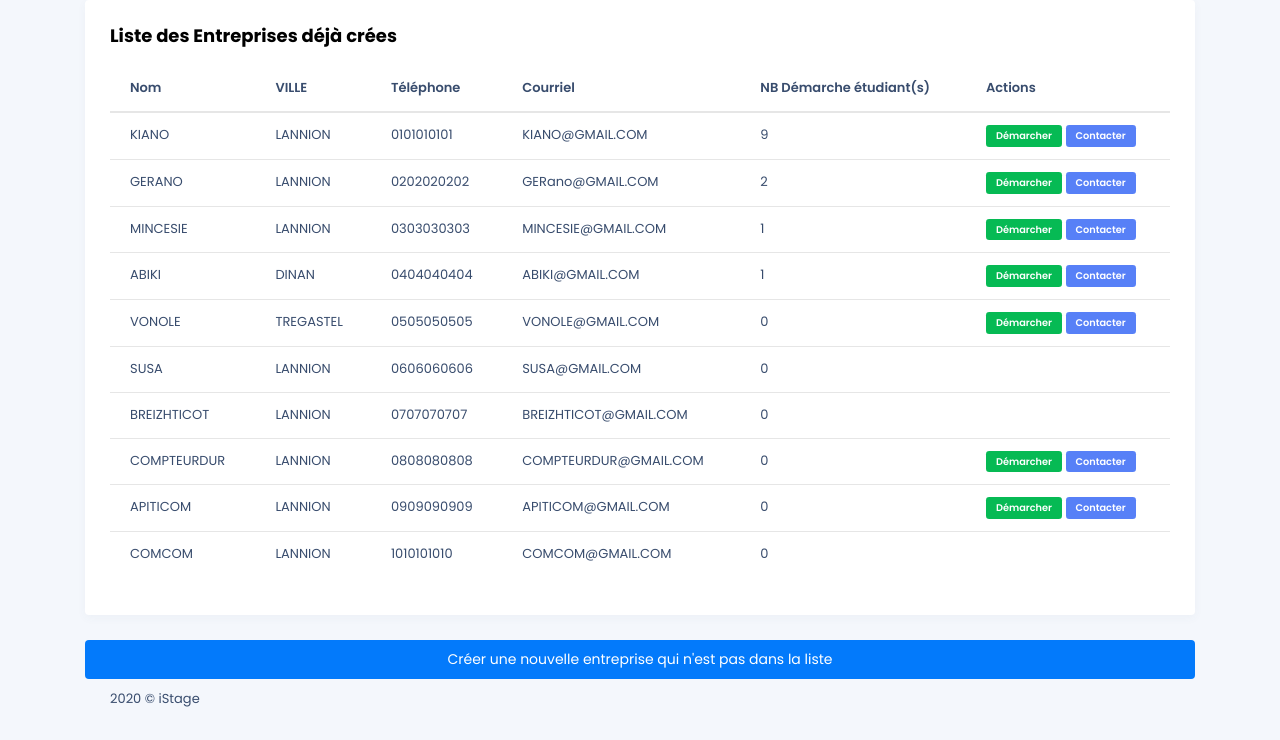
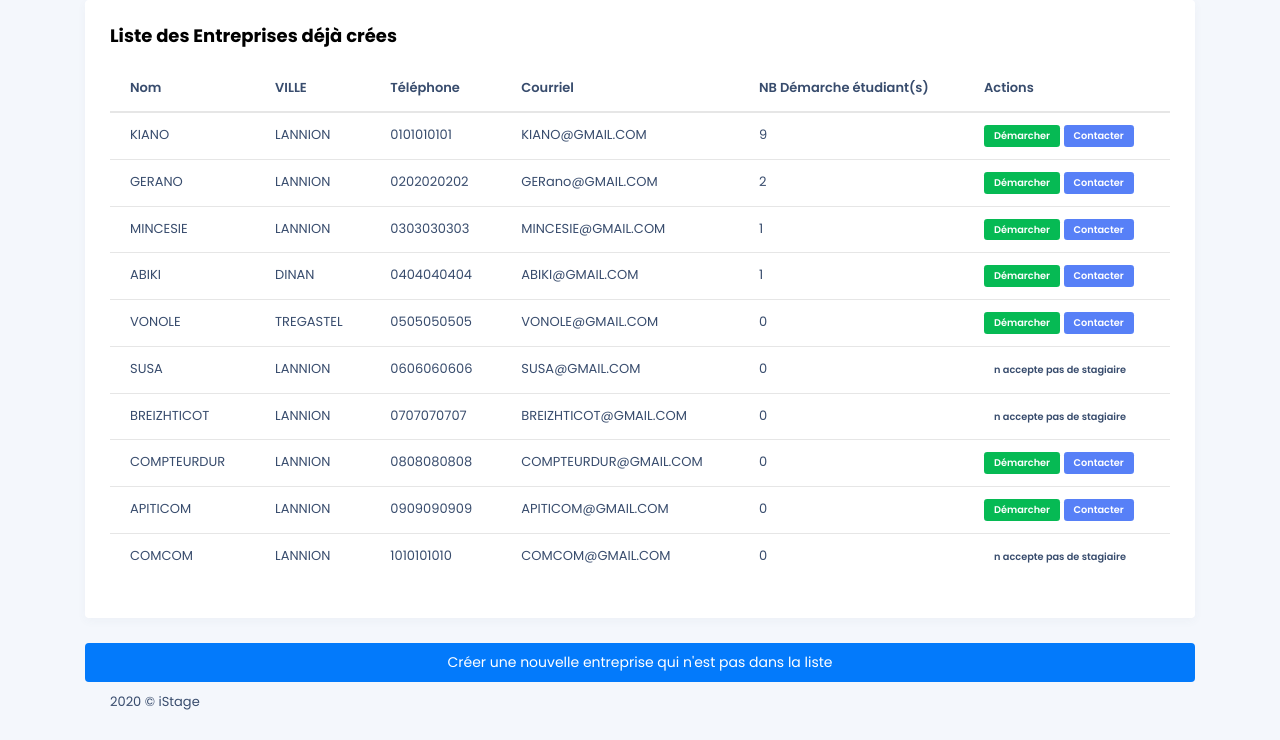
Before and after one commit to btoinen22/GestionDeStage, a PHP site: page /front_end/lister_creer_entreprises.php in a window 1280 px wide. Shown: the part 60-800 px from the top of the page. Run offline with PHP 8.4, Linux system fonts and the light colour scheme; the visitor is signed in with stand-in values (Sample User, id 1); data comes from the database, SQL or seed files in the repository; some libraries are stand-ins or nearby versions; some web fonts are replaced.

Commit message:
badge red

```diff
--- a/front_end/lister_creer_entreprises.php
+++ b/front_end/lister_creer_entreprises.php
@@ -71,7 +71,9 @@ include '../back_end/show-data_gen.php';
                                                     <td>' . escape($row['TEL_ENTREPRISE']) . '</td>
                                                     <td>' . escape($row['EMAIL_ENTREPRISE']) . '</td>
                                                     <td>' . escape($row['NB_ET']) . '</td>
-                                                    <td></td>
+                                                    <td>
+                                                        <span class="badge badge-red">n accepte pas de stagiaire</span>
+                                                    </td>
                                                   </tr>
                                                   ';
                                             } ?>
```
